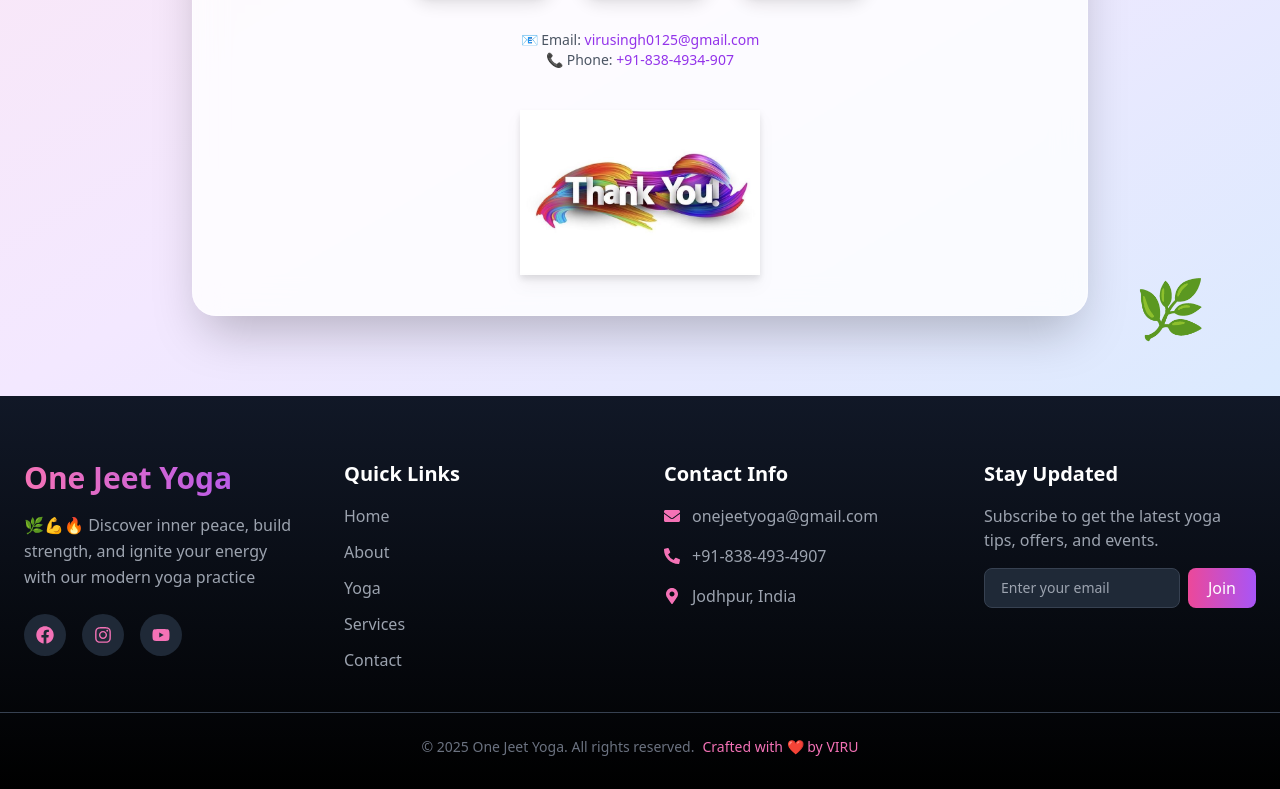
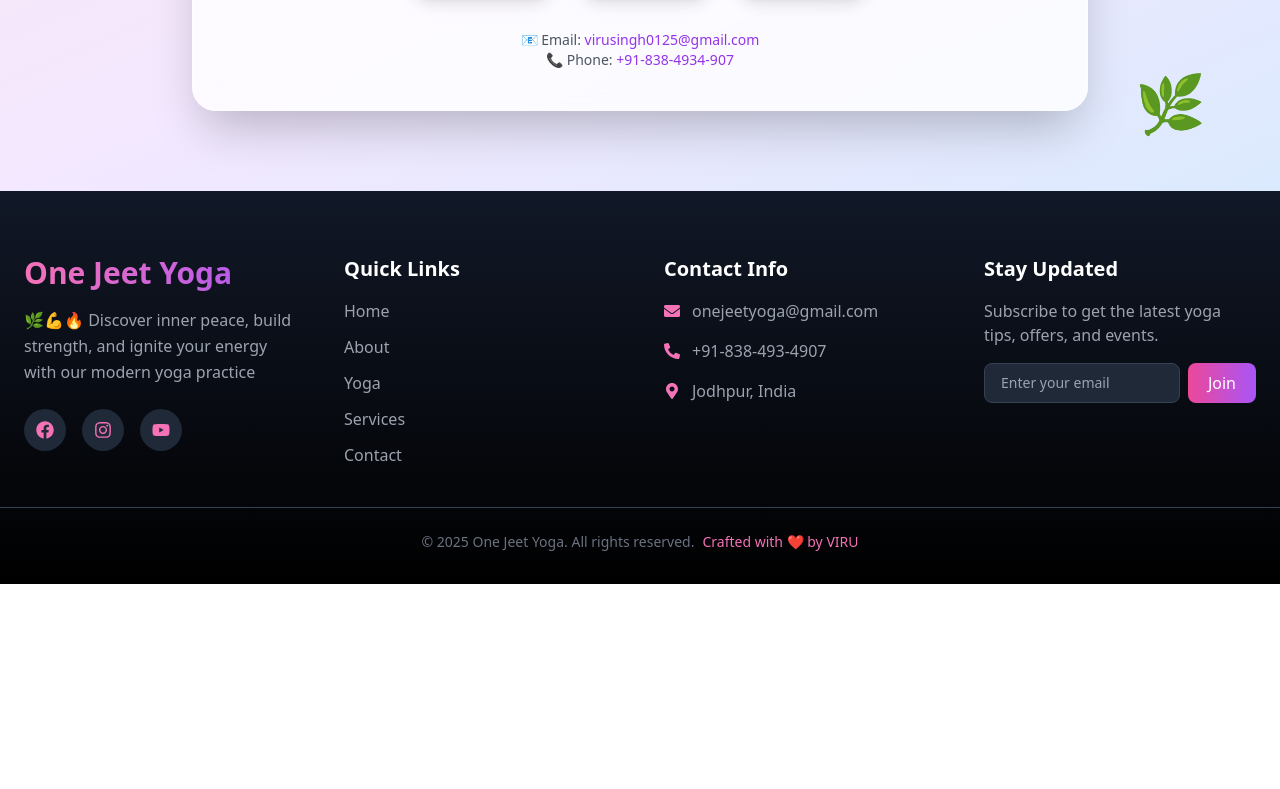
Before and after one commit to VIRENDRA-18/Yoga-Website, a React (Vite) app: page / in a window 1280 px wide. Shown: the part 3434-4223 px from the top of the page. After the commit the page ends 4018 px from the top, so only its background shows below. Built offline with nearby package versions, Linux system fonts and the light colour scheme.

Commit message:
Remove Thank You image from ContactSection component to streamline content

```diff
--- a/src/components/ContactSection/ContactSection.jsx
+++ b/src/components/ContactSection/ContactSection.jsx
@@ -2,7 +2,7 @@ import React from "react";
 import { motion } from "framer-motion";
 import { FaWhatsapp } from "react-icons/fa";
 import { MdEmail, MdCall } from "react-icons/md";
-import thankYouImage from "../../assets/thankyou.jpg";
+
 
 const ContactSection = () => {
   return (
@@ -121,19 +121,7 @@ const ContactSection = () => {
         </motion.div>
 
         {/* Thank You Image */}
-        <motion.div
-          initial={{ opacity: 0, scale: 0.8 }}
-          whileInView={{ opacity: 1, scale: 1 }}
-          viewport={{ once: true }}
-          transition={{ duration: 0.8, delay: 0.8 }}
-          className="mt-10 flex justify-center"
-        >
-          <img
-            src={thankYouImage}
-            alt="Thank You"
-            className="w-60 h-auto drop-shadow-lg hover:scale-105 transition-all duration-300"
-          />
-        </motion.div>
+
       </motion.div>
     </div>
   );
```
Also changed, not shown: src/assets/Thankyou.jpg (deleted).
